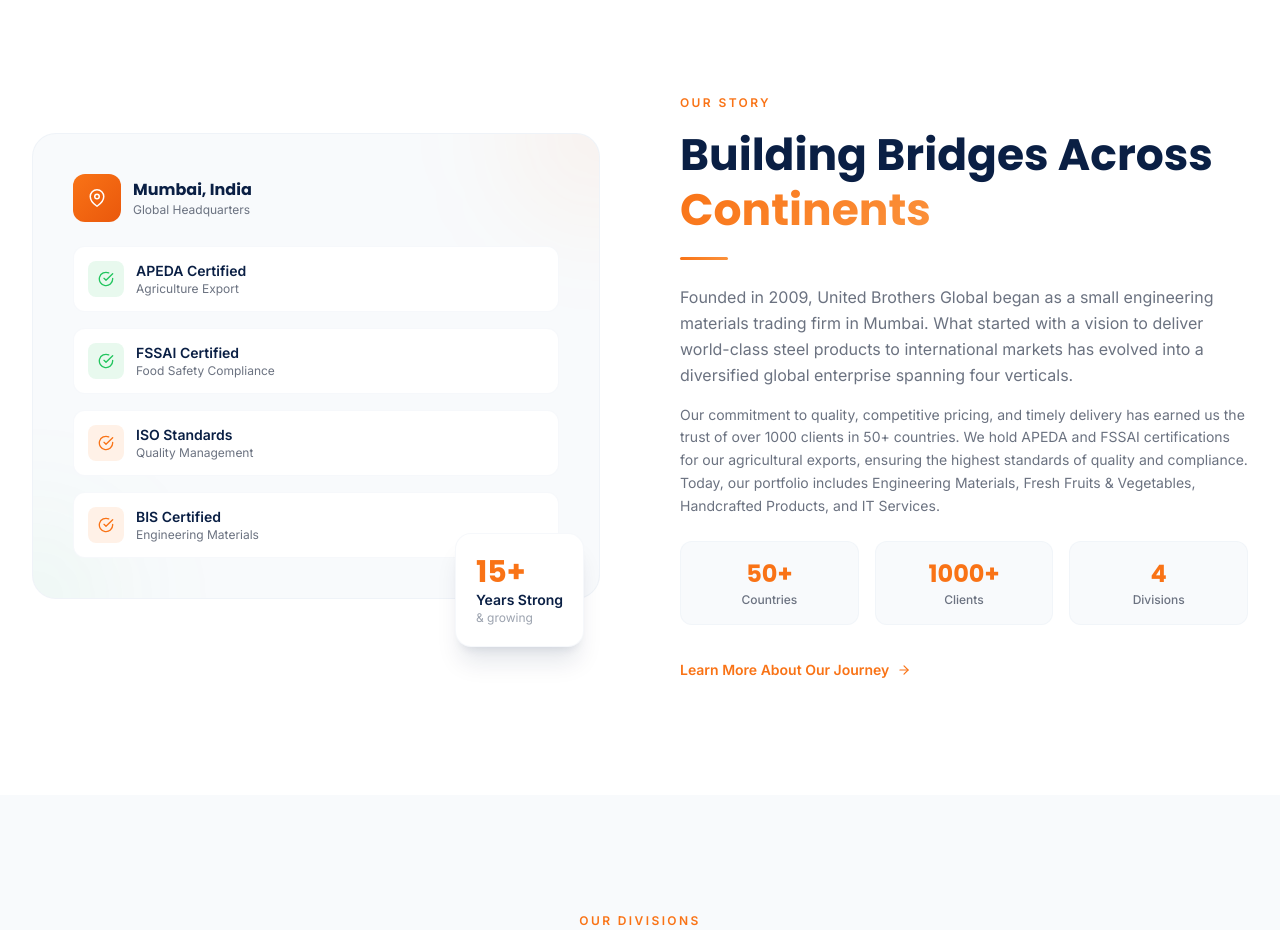
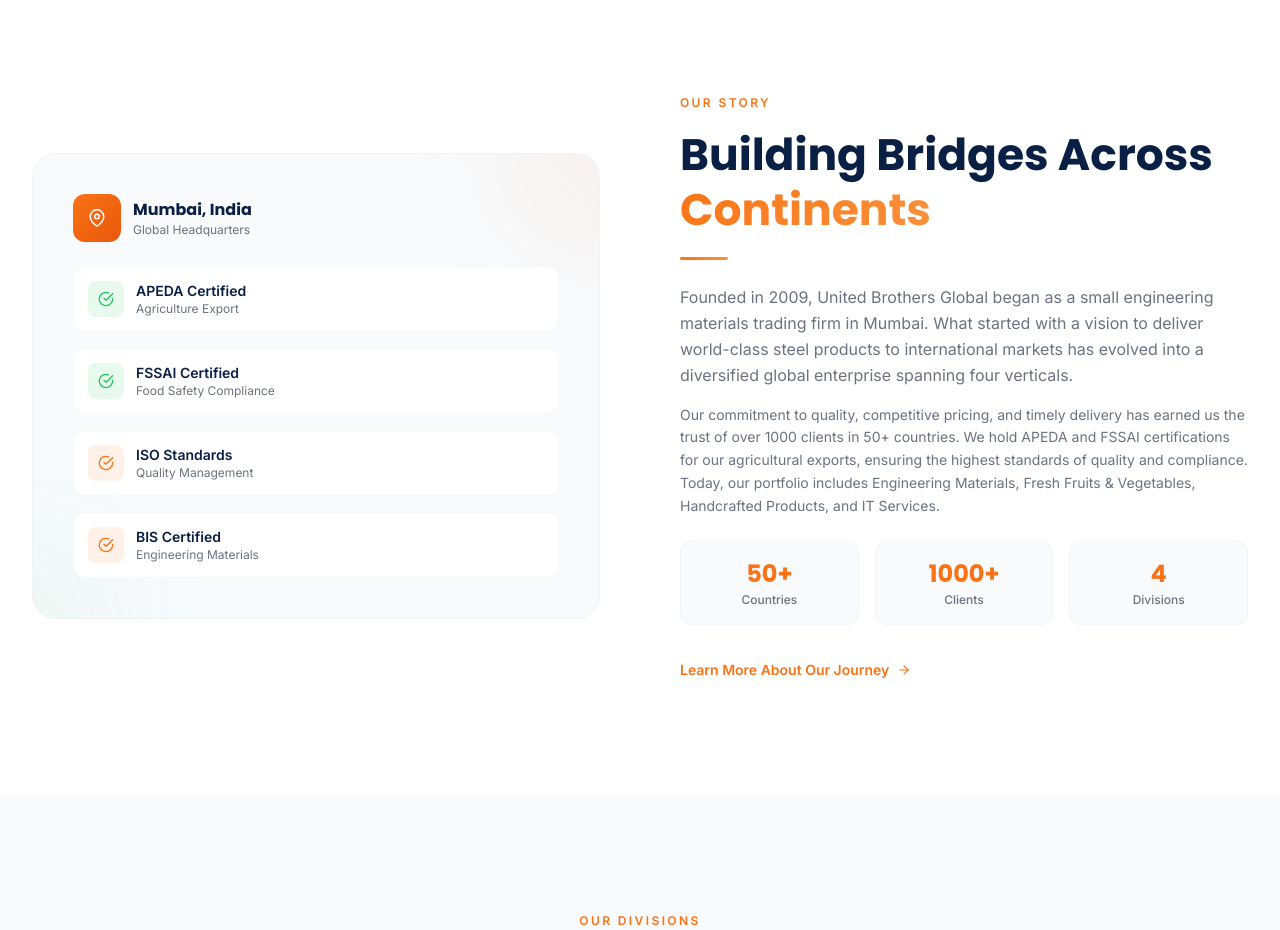
Before and after one commit to YASH-6454/UBGlobal, a Next.js app in the folder frontend/: page /about in a window 1280 px wide. Shown: the part 940-1870 px from the top of the page. Built offline with nearby package versions, Linux system fonts and the light colour scheme; no server answers.

Commit message:
Remove floating 15+ Years Strong stat card from About page

```diff
--- a/frontend/app/about/AboutContent.jsx
+++ b/frontend/app/about/AboutContent.jsx
@@ -215,7 +215,7 @@
             initial={{ opacity: 0, x: -30 }}
             animate={inView ? { opacity: 1, x: 0 } : {}}
             transition={{ duration: 0.7 }}
-            className="relative pb-10"
+            className="relative"
           >
             <div className="relative bg-surface rounded-3xl p-8 sm:p-10 border border-surface-darker/40 overflow-hidden">
               {/* Decorative gradient blobs */}
@@ -259,18 +259,6 @@
                 </div>
               </div>
             </div>
-
-            {/* Floating stat card */}
-            <motion.div
-              initial={{ opacity: 0, y: 20 }}
-              animate={inView ? { opacity: 1, y: 0 } : {}}
-              transition={{ duration: 0.5, delay: 0.7 }}
-              className="absolute -bottom-2 right-2 sm:right-4 bg-white rounded-2xl p-5 shadow-xl shadow-primary/10 border border-surface-darker/30 z-10"
-            >
-              <div className="text-3xl font-bold text-eng font-[family-name:var(--font-poppins)]">15+</div>
-              <div className="text-primary font-semibold text-sm">Years Strong</div>
-              <div className="text-secondary-light text-xs">& growing</div>
-            </motion.div>
           </motion.div>
 
           {/* Right — Content */}
```
